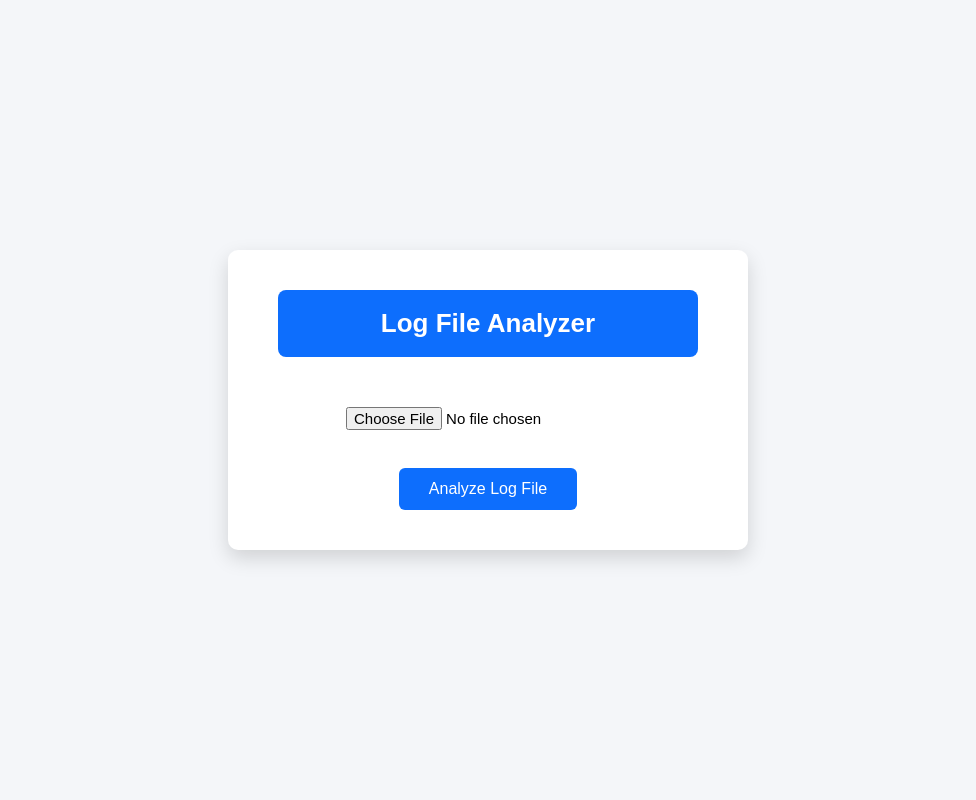
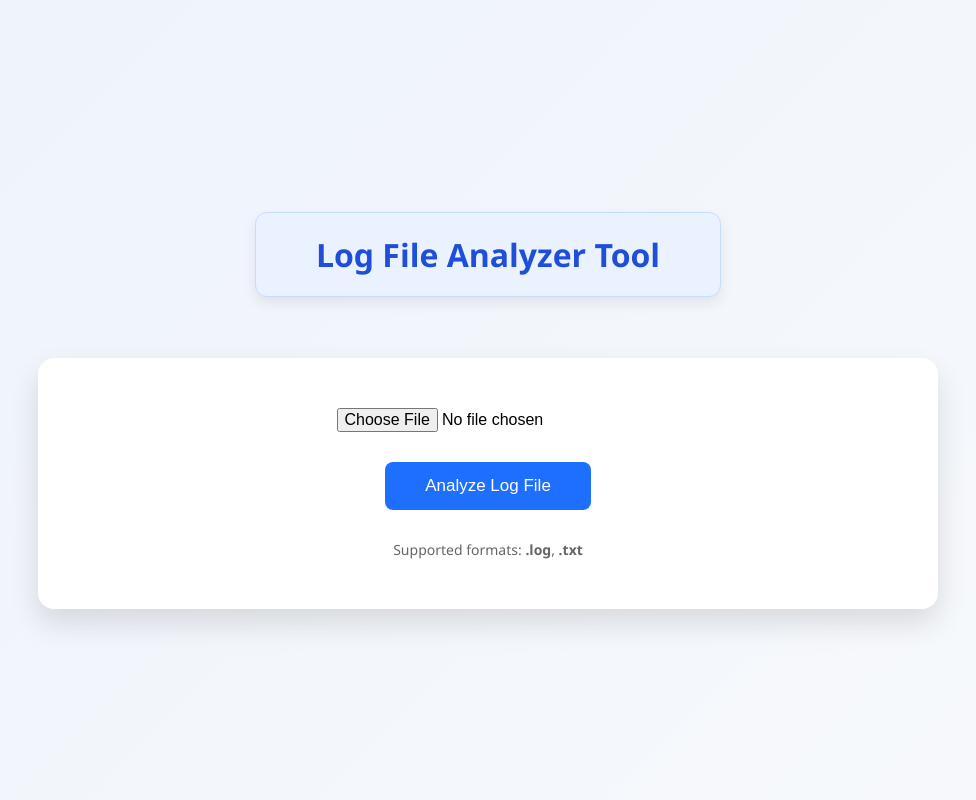
Before and after one commit to nandhu91/Log_File_Analyzer_Tool, a Flask app: page / in a window 1280 px wide. Shown: the whole page, without its empty margins (152-1128 px from the left). Run offline with Flask 3, Linux system fonts and the light colour scheme.

Commit message:
Updated report page layout and charts

```diff
--- a/log_file_analyzer/app.py
+++ b/log_file_analyzer/app.py
@@ -1,79 +1,40 @@
 from flask import Flask, render_template, request, redirect
 import os
-import logging
 import matplotlib.pyplot as plt
 
-from config import UPLOAD_FOLDER, ALLOWED_EXTENSIONS
-from logger_config import setup_logger
-from log_parser import parse_logs
-from analyzer import analyze_logs
+from analyzer_utils import parse_logs, analyze_logs
 
-# -----------------------------
-# Flask App Configuration
-# -----------------------------
 app = Flask(__name__)
+
+UPLOAD_FOLDER = "uploads"
 app.config["UPLOAD_FOLDER"] = UPLOAD_FOLDER
 
-# Windows-safe upload folder creation
+# Create uploads folder if not exists (Windows-safe)
 if not os.path.isdir(UPLOAD_FOLDER):
     os.mkdir(UPLOAD_FOLDER)
 
-setup_logger()
-logging.info("Log File Analyzer application started")
-
-# -----------------------------
-# Utility Function
-# -----------------------------
-def allowed_file(filename):
-    return (
-        "." in filename and
-        filename.rsplit(".", 1)[1].lower() in ALLOWED_EXTENSIONS
-    )
-
-# -----------------------------
-# Routes
-# -----------------------------
+# ---------------- UPLOAD PAGE ----------------
 @app.route("/", methods=["GET", "POST"])
 def index():
-    """
-    Upload page for log/txt file
-    """
     if request.method == "POST":
         file = request.files.get("logfile")
-
-        if not file or file.filename == "":
-            return "No file selected"
-
-        if not allowed_file(file.filename):
-            return "Only .log or .txt files are allowed"
-
-        filepath = os.path.join(app.config["UPLOAD_FOLDER"], file.filename)
-        file.save(filepath)
-
-        logging.info(f"File uploaded: {file.filename}")
-        return redirect(f"/report?file={file.filename}")
+        if file:
+            filepath = os.path.join(app.config["UPLOAD_FOLDER"], file.filename)
+            file.save(filepath)
+            return redirect(f"/report?file={file.filename}")
 
     return render_template("index.html")
 
-
+# ---------------- REPORT PAGE ----------------
 @app.route("/report")
 def report():
-    """
-    Analyze uploaded log file and show report
-    """
     filename = request.args.get("file")
     filepath = os.path.join(app.config["UPLOAD_FOLDER"], filename)
 
-    if not os.path.exists(filepath):
-        return "File not found"
-
-    # Parse logs
     logs, total_lines, corrupted = parse_logs(filepath)
-
-    # Analyze logs
     result = analyze_logs(logs)
 
-    # Generate error distribution chart
+    # Error code chart
     plt.figure()
     result["error_counts"].plot(kind="bar")
     plt.xlabel("HTTP Error Code")
@@ -83,21 +44,23 @@ def report():
     plt.savefig("static/error_chart.png")
     plt.close()
 
-    logging.info("Log analysis completed successfully")
+    # IP address chart
+    plt.figure()
+    result["top_ips"].plot(kind="bar")
+    plt.xlabel("IP Address")
+    plt.ylabel("Error Count")
+    plt.title("Top IP Addresses Generating Errors")
+    plt.xticks(rotation=45)
+    plt.tight_layout()
+    plt.savefig("static/ip_error_chart.png")
+    plt.close()
 
     return render_template(
         "report.html",
         total_lines=total_lines,
         corrupted=corrupted,
-        total_valid_requests=result["total_valid_requests"],
-        total_errors=result["total_errors"],
-        error_rate=result["error_rate"],
-        error_counts=result["error_counts"],
-        top_ips=result["top_ips"]
+        **result
     )
 
-# -----------------------------
-# Run Application
-# -----------------------------
 if __name__ == "__main__":
     app.run(debug=True)
--- a/log_file_analyzer/templates/index.html
+++ b/log_file_analyzer/templates/index.html
@@ -2,84 +2,104 @@
 <html lang="en">
 <head>
     <meta charset="UTF-8">
-    <title>Log File Analyzer</title>
+    <title>Log File Analyzer Tool</title>
 
     <style>
+        /* ===== PAGE BASE ===== */
         body {
             margin: 0;
-            height: 100vh;
+            min-height: 100vh;
             display: flex;
             justify-content: center;
             align-items: center;
-            background-color: #f4f6f9;
-            font-family: Arial, Helvetica, sans-serif;
+            font-family: "Segoe UI", Arial, sans-serif;
+            background: linear-gradient(135deg, #eef3fb, #f7f9fc);
         }
 
-        .container {
-            background-color: #ffffff;
-            padding: 40px 50px;
-            border-radius: 10px;
-            box-shadow: 0 8px 20px rgba(0, 0, 0, 0.15);
-            text-align: center;
-            width: 420px;
+        /* ===== MAIN CONTAINER ===== */
+        .page {
+            width: 100%;
+            max-width: 900px;
+            padding: 40px;
         }
 
-        .title-box {
-            background-color: #0d6efd;
-            color: white;
-            padding: 18px;
-            border-radius: 8px;
-            font-size: 26px;
-            font-weight: bold;
+        /* ===== TITLE SECTION ===== */
+        .page-title {
+            text-align: center;
+            margin-bottom: 40px;
+        }
+
+        .page-title h1 {
+            display: inline-block;
+            padding: 20px 60px;
+            background-color: #eaf2ff;   /* light professional blue */
+            color: #1f4fd8;
+            border-radius: 12px;
+            font-size: 32px;
+            font-weight: 600;
+            border: 1px solid #c7dbff;
+            box-shadow: 0px 6px 14px rgba(0,0,0,0.08);
+        }
+
+        /* ===== CARD ===== */
+        .card {
+            background-color: #ffffff;
+            border-radius: 16px;
+            padding: 50px;
+            box-shadow: 0px 14px 30px rgba(0, 0, 0, 0.12);
+            text-align: center;
+        }
+
+        /* ===== FORM ===== */
+        input[type="file"] {
+            font-size: 16px;
             margin-bottom: 30px;
         }
 
-        input[type="file"] {
-            margin: 20px 0;
-            font-size: 15px;
+        button {
+            background-color: #1f6fff;
+            color: #ffffff;
+            border: none;
+            padding: 14px 40px;
+            font-size: 17px;
+            border-radius: 8px;
+            cursor: pointer;
         }
 
-        .analyze-btn {
-            background-color: #0d6efd;
-            color: white;
-            border: none;
-            padding: 12px 30px;
-            font-size: 16px;
-            border-radius: 6px;
-            cursor: pointer;
-            transition: background-color 0.3s ease;
+        button:hover {
+            background-color: #1558cc;
         }
 
-        .analyze-btn:hover {
-            background-color: #0b5ed7;
-        }
-
-        .message {
-            margin-top: 15px;
-            color: red;
+        /* ===== FOOTER TEXT ===== */
+        .hint {
+            margin-top: 30px;
             font-size: 14px;
+            color: #666;
         }
     </style>
 </head>
+
 <body>
 
-<div class="container">
+<div class="page">
 
-    <div class="title-box">
-        Log File Analyzer
+    <!-- TITLE -->
+    <div class="page-title">
+        <h1>Log File Analyzer Tool</h1>
     </div>
 
-    <form method="POST" enctype="multipart/form-data">
-        <input type="file" name="logfile" required>
-        <br><br>
-        <button type="submit" class="analyze-btn">
-            Analyze Log File
-        </button>
-    </form>
+    <!-- MAIN CARD -->
+    <div class="card">
+        <form method="post" enctype="multipart/form-data">
+            <input type="file" name="logfile" required>
+            <br>
+            <button type="submit">Analyze Log File</button>
+        </form>
 
-    {% if message %}
-        <div class="message">{{ message }}</div>
-    {% endif %}
+        <div class="hint">
+            Supported formats: <strong>.log</strong>, <strong>.txt</strong>
+        </div>
+    </div>
 
 </div>
 
```
Also changed, not shown: log_file_analyzer/analyzer.py (deleted, +0 -24 lines), log_file_analyzer/analyzer_utils.py (added, +41 -0 lines), log_file_analyzer/templates/report.html (+36 -89 lines), log_file_analyzer/static/ip_error_chart.png (added), 1 other file.
